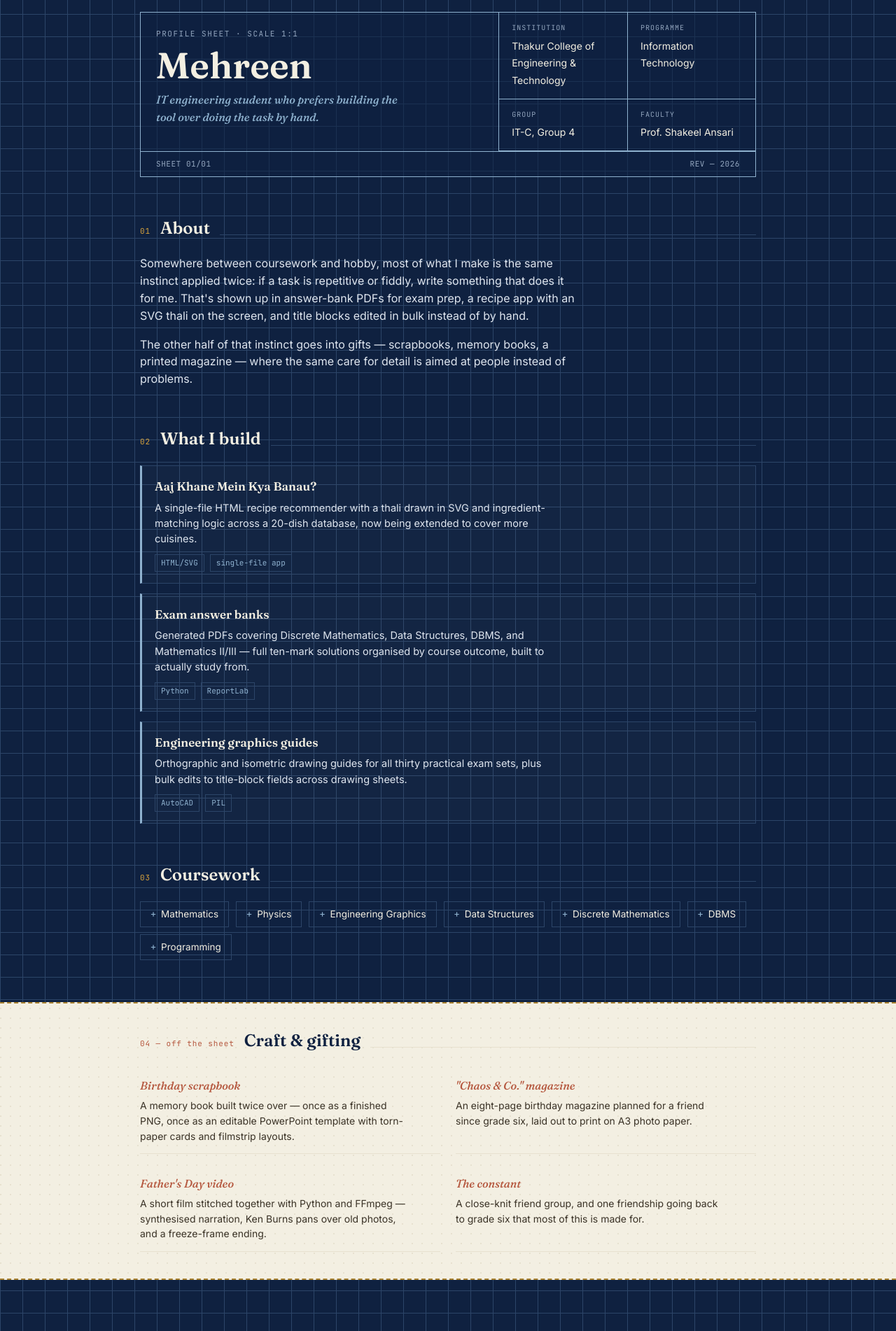
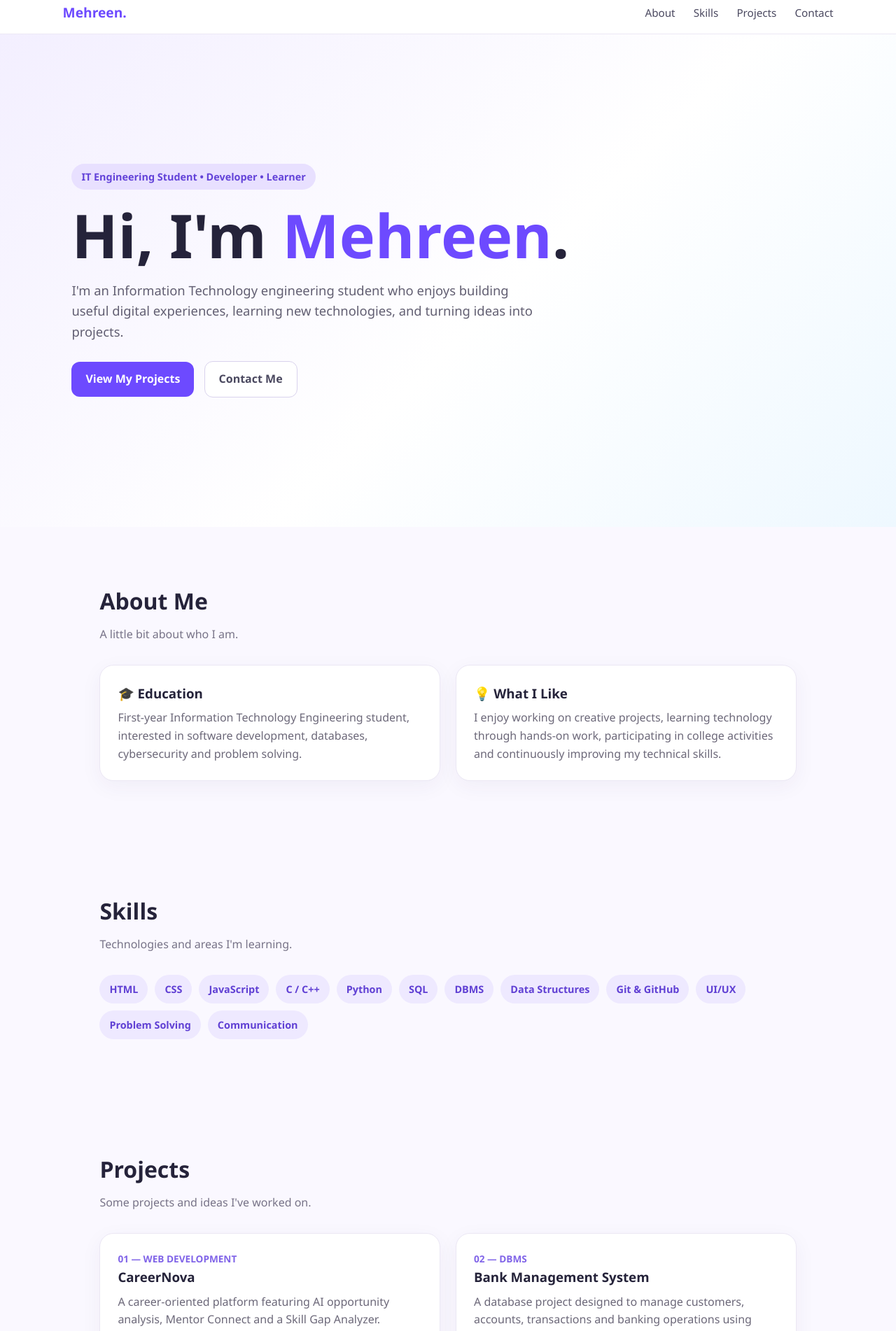
Before and after one commit to mehreen7907/myprofiletest, a plain HTML site: page index.html in a window 1280 px wide. Shown: the part 11-1913 px from the top of the page at 70% size. Drawn offline with Linux system fonts and the light colour scheme.

Commit message:
Revamp index.html to portfolio layout
Updated the profile sheet to a portfolio format with new styling and structure.

```diff
--- a/index.html
+++ b/index.html
@@ -2,410 +2,237 @@
 <html lang="en">
 <head>
   <meta charset="UTF-8">
-<meta name="viewport" content="width=device-width, initial-scale=1">
-<title>Mehreen — Profile Sheet</title>
-<link rel="preconnect" href="https://fonts.googleapis.com">
-<link href="https://fonts.googleapis.com/css2?family=Fraunces:ital,opsz,wght@0,9..144,400;0,9..144,600;1,9..144,500&family=JetBrains+Mono:wght@400;500;700&family=Inter:wght@400;500&display=swap" rel="stylesheet">
+  <meta name="viewport" content="width=device-width, initial-scale=1.0">
+  <title>Mehreen Shaikh | Portfolio</title>
   <style>
-  :root{
-    --ink:#0f2140;
-    --ink-2:#16294a;
-    --grid:#2c4568;
-    --paper:#f3efe2;
-    --paper-dim:#e7e1cf;
-    --line:#8fb2cf;
-    --gold:#d6a13c;
-    --gold-dim:#a9812f;
-    --clay:#b5583f;
-    --text-onink:#dfe6ef;
-    --text-onink-dim:#93a6bf;
+    * { box-sizing: border-box; margin: 0; padding: 0; }
+    html { scroll-behavior: smooth; }
+    body {
+      font-family: "Segoe UI", Arial, sans-serif;
+      line-height: 1.6;
+      color: #25233a;
+      background: #faf8ff;
     }
-  *{box-sizing:border-box;}
-  html,body{margin:0;padding:0;}
-  body{
-    background:var(--ink);
-    color:var(--text-onink);
-    font-family:'Inter', system-ui, sans-serif;
-    line-height:1.55;
-    background-image:
-      repeating-linear-gradient(0deg, var(--grid) 0px, var(--grid) 1px, transparent 1px, transparent 32px),
-      repeating-linear-gradient(90deg, var(--grid) 0px, var(--grid) 1px, transparent 1px, transparent 32px);
-    background-size:32px 32px;
-    opacity:0;
-    animation: fadein 0.9s ease forwards;
+    nav {
+      position: sticky; top: 0; z-index: 10;
+      background: rgba(255,255,255,.92);
+      backdrop-filter: blur(10px);
+      border-bottom: 1px solid #ece8f5;
+      padding: 14px 7%;
+      display: flex; justify-content: space-between; align-items: center;
     }
-  @keyframes fadein{ to{opacity:1;} }
-  @media (prefers-reduced-motion: reduce){
-    body{ animation:none; opacity:1; }
+    .logo { font-weight: 800; font-size: 1.2rem; color: #6d4aff; }
+    nav a { text-decoration: none; color: #4b4960; margin-left: 22px; font-size: .95rem; }
+    nav a:hover { color: #6d4aff; }
+    .hero {
+      min-height: 88vh; display: flex; align-items: center;
+      padding: 70px 8%;
+      background: linear-gradient(135deg, #f3efff, #fff 55%, #eef8ff);
     }
-
-  .sheet{
-    max-width:920px;
-    margin:0 auto;
-    padding:28px 20px 60px;
+    .hero-content { max-width: 800px; }
+    .tag {
+      display: inline-block; padding: 7px 14px; border-radius: 30px;
+      background: #e8e0ff; color: #6343d9; font-size: .9rem; font-weight: 600;
+      margin-bottom: 20px;
     }
-
-  /* ---------- title block ---------- */
-  .titleblock{
-    border:1.5px solid var(--line);
-    background:rgba(15,33,64,0.55);
-    backdrop-filter:blur(1px);
+    h1 { font-size: clamp(2.8rem, 7vw, 5.4rem); line-height: 1.05; margin-bottom: 18px; }
+    h1 span { color: #6d4aff; }
+    .hero p { max-width: 680px; color: #625f72; font-size: 1.15rem; margin-bottom: 28px; }
+    .buttons a {
+      display: inline-block; text-decoration: none; padding: 12px 20px;
+      border-radius: 12px; margin-right: 10px; font-weight: 700;
     }
-  .titleblock-top{
-    display:grid;
-    grid-template-columns:1.4fr 1fr;
-    border-bottom:1px solid var(--line);
+    .primary { background: #6d4aff; color: white; }
+    .secondary { border: 1px solid #d9d2ed; color: #4b4960; background: white; }
+    section { padding: 80px 8%; max-width: 1200px; margin: auto; }
+    .section-title { font-size: 2rem; margin-bottom: 10px; }
+    .section-subtitle { color: #777387; margin-bottom: 30px; }
+    .about-grid, .cards { display: grid; grid-template-columns: repeat(2, 1fr); gap: 22px; }
+    .card {
+      background: white; padding: 25px; border-radius: 20px;
+      border: 1px solid #ebe7f4; box-shadow: 0 8px 30px rgba(55,40,100,.05);
     }
-  .tb-name{
-    padding:22px 22px 18px;
-    border-right:1px solid var(--line);
+    .card h3 { margin-bottom: 8px; }
+    .card p { color: #6c6879; }
+    .skills { display: flex; flex-wrap: wrap; gap: 10px; }
+    .skill {
+      background: #eee9ff; color: #6040d4; padding: 9px 14px;
+      border-radius: 999px; font-weight: 600; font-size: .9rem;
     }
-  .tb-name .kicker{
-    font-family:'JetBrains Mono', monospace;
-    font-size:11px;
-    letter-spacing:.14em;
-    color:var(--text-onink-dim);
-    margin-bottom:10px;
+    .project {
+      display: flex; flex-direction: column; justify-content: space-between;
+      min-height: 190px;
     }
-  .tb-name h1{
-    font-family:'Fraunces', serif;
-    font-weight:600;
-    font-size:clamp(34px,6vw,52px);
-    margin:0;
-    color:var(--paper);
-    line-height:1.02;
+    .project .number { color: #8064e8; font-weight: 800; font-size: .85rem; }
+    .contact {
+      text-align: center; background: #201c35; color: white;
+      max-width: none; margin-top: 30px;
     }
-  .tb-name p{
-    font-family:'Fraunces', serif;
-    font-style:italic;
-    font-weight:500;
-    font-size:16px;
-    color:var(--line);
-    margin:10px 0 0;
-    max-width:34ch;
+    .contact p { color: #c9c4d9; margin: 10px auto 25px; max-width: 600px; }
+    footer { text-align: center; padding: 25px; background: #171429; color: #aaa5b9; font-size: .9rem; }
+    @media (max-width: 700px) {
+      nav { flex-direction: column; gap: 8px; }
+      nav a { margin: 0 7px; }
+      .about-grid, .cards { grid-template-columns: 1fr; }
+      .hero { min-height: 80vh; padding-top: 55px; }
     }
-  .tb-meta{
-    display:grid;
-    grid-template-columns:1fr 1fr;
-  }
-  .tb-cell{
-    padding:14px 18px;
-    border-left:1px solid var(--line);
-    border-bottom:1px solid var(--line);
-  }
-  .tb-cell:nth-child(odd){ border-left:none; }
-  .tb-cell .label{
-    font-family:'JetBrains Mono', monospace;
-    font-size:10px;
-    letter-spacing:.1em;
-    color:var(--text-onink-dim);
-    display:block;
-    margin-bottom:5px;
-  }
-  .tb-cell .value{
-    font-size:14px;
-    color:var(--paper);
-  }
-  .titleblock-strip{
-    display:flex;
-    justify-content:space-between;
-    padding:9px 22px;
-    font-family:'JetBrains Mono', monospace;
-    font-size:11px;
-    color:var(--text-onink-dim);
-    letter-spacing:.05em;
-  }
-
-  /* ---------- sections ---------- */
-  section{
-    margin-top:54px;
-    position:relative;
-  }
-  .sec-head{
-    display:flex;
-    align-items:baseline;
-    gap:14px;
-    margin-bottom:20px;
-  }
-  .sec-head .tag{
-    font-family:'JetBrains Mono', monospace;
-    font-size:11px;
-    color:var(--gold);
-    letter-spacing:.08em;
-    white-space:nowrap;
-  }
-  .sec-head h2{
-    font-family:'Fraunces', serif;
-    font-weight:600;
-    font-size:24px;
-    color:var(--paper);
-    margin:0;
-  }
-  .sec-head::after{
-    content:"";
-    flex:1;
-    height:1px;
-    background:var(--grid);
-    transform:translateY(2px);
-  }
-
-  .about p{
-    max-width:62ch;
-    font-size:16px;
-    color:var(--text-onink);
-  }
-  .about p + p{ margin-top:14px; }
-
-  /* builds */
-  .builds{
-    display:grid;
-    gap:14px;
-  }
-  .build{
-    border:1px solid var(--grid);
-    border-left:3px solid var(--line);
-    padding:16px 18px;
-    background:rgba(255,255,255,0.02);
-  }
-  .build h3{
-    font-family:'Fraunces', serif;
-    font-weight:600;
-    font-size:17px;
-    margin:0 0 6px;
-    color:var(--paper);
-  }
-  .build p{
-    margin:0 0 10px;
-    font-size:14.5px;
-    color:var(--text-onink);
-    max-width:64ch;
-  }
-  .toolrow{
-    display:flex;
-    flex-wrap:wrap;
-    gap:8px;
-  }
-  .tool{
-    font-family:'JetBrains Mono', monospace;
-    font-size:11px;
-    color:var(--line);
-    border:1px solid var(--grid);
-    padding:3px 8px;
-  }
-
-  /* coursework chips */
-  .chipfield{
-    display:flex;
-    flex-wrap:wrap;
-    gap:10px;
-  }
-  .chip{
-    font-size:13.5px;
-    color:var(--paper);
-    border:1px solid var(--grid);
-    padding:7px 14px;
-    position:relative;
-  }
-  .chip::before{
-    content:"+";
-    color:var(--line);
-    margin-right:7px;
-    font-family:'JetBrains Mono', monospace;
-  }
-
-  /* craft panel — distinct warm texture */
-  .craft{
-    background:var(--paper);
-    color:var(--ink);
-    margin-left:-20px;
-    margin-right:-20px;
-    padding:34px 20px 38px;
-    border-top:2px dashed var(--gold-dim);
-    border-bottom:2px dashed var(--gold-dim);
-    background-image:
-      radial-gradient(var(--paper-dim) 1px, transparent 1px);
-    background-size:14px 14px;
-  }
-  .craft .inner{ max-width:880px; margin:0 auto; }
-  .craft .sec-head h2{ color:var(--ink); }
-  .craft .sec-head .tag{ color:var(--clay); }
-  .craft .sec-head::after{ background:var(--paper-dim); }
-  .craft-grid{
-    display:grid;
-    grid-template-columns:1fr 1fr;
-    gap:16px 22px;
-  }
-  .craft-item{
-    padding:14px 0;
-    border-bottom:1px solid var(--paper-dim);
-  }
-  .craft-item h3{
-    font-family:'Fraunces', serif;
-    font-style:italic;
-    font-weight:500;
-    font-size:16px;
-    margin:0 0 5px;
-    color:var(--clay);
-  }
-  .craft-item p{
-    margin:0;
-    font-size:14px;
-    color:#3a3226;
-    max-width:44ch;
-  }
-
-  footer{
-    margin-top:54px;
-    display:flex;
-    justify-content:space-between;
-    align-items:center;
-    font-family:'JetBrains Mono', monospace;
-    font-size:11px;
-    color:var(--text-onink-dim);
-    letter-spacing:.05em;
-    border-top:1px solid var(--grid);
-    padding-top:14px;
-  }
-
-  @media (max-width:640px){
-    .titleblock-top{ grid-template-columns:1fr; }
-    .tb-name{ border-right:none; border-bottom:1px solid var(--line); }
-    .tb-meta{ grid-template-columns:1fr; }
-    .tb-cell{ border-left:none; }
-    .craft-grid{ grid-template-columns:1fr; }
-    footer{ flex-direction:column; align-items:flex-start; gap:6px; }
-  }
-
-  ::selection{ background:var(--gold); color:var(--ink); }
-  a{ color:var(--gold); }
-  :focus-visible{ outline:2px solid var(--gold); outline-offset:2px; }
   </style>
 </head>
 <body>
-<div class="sheet">
 
-  <div class="titleblock">
-    <div class="titleblock-top">
-      <div class="tb-name">
-        <div class="kicker">PROFILE SHEET · SCALE 1:1</div>
-        <h1>Mehreen</h1>
-        <p>IT engineering student who prefers building the tool over doing the task by hand.</p>
+  <nav>
+    <div class="logo">Mehreen.</div>
+    <div>
+      <a href="#about">About</a>
+      <a href="#skills">Skills</a>
+      <a href="#projects">Projects</a>
+      <a href="#contact">Contact</a>
     </div>
-      <div class="tb-meta">
-        <div class="tb-cell">
-          <span class="label">INSTITUTION</span>
-          <span class="value">Thakur College of Engineering &amp; Technology</span>
-        </div>
-        <div class="tb-cell">
-          <span class="label">PROGRAMME</span>
-          <span class="value">Information Technology</span>
-        </div>
-        <div class="tb-cell">
-          <span class="label">GROUP</span>
-          <span class="value">IT-C, Group 4</span>
-        </div>
-        <div class="tb-cell">
-          <span class="label">FACULTY</span>
-          <span class="value">Prof. Shakeel Ansari</span>
+  </nav>
+
+  <header class="hero">
+    <div class="hero-content">
+      <div class="tag">IT Engineering Student • Developer • Learner</div>
+      <h1>Hi, I'm <span>Mehreen</span>.</h1>
+      <p>
+        I'm an Information Technology engineering student who enjoys building
+        useful digital experiences, learning new technologies, and turning ideas
+        into projects.
+      </p>
+      <div class="buttons">
+        <a class="primary" href="#projects">View My Projects</a>
+        <a class="secondary" href="#contact">Contact Me</a>
       </div>
     </div>
+  </header>
+
+  <section id="about">
+    <h2 class="section-title">About Me</h2>
+    <p class="section-subtitle">A little bit about who I am.</p>
+    <div class="about-grid">
+      <div class="card">
+        <h3>🎓 Education</h3>
+        <p>
+          First-year Information Technology Engineering student, interested in
+          software development, databases, cybersecurity and problem solving.
+        </p>
       </div>
-    <div class="titleblock-strip">
-      <span>SHEET 01/01</span>
-      <span>REV — 2026</span>
+      <div class="card">
+        <h3>💡 What I Like</h3>
+        <p>
+          I enjoy working on creative projects, learning technology through
+          hands-on work, participating in college activities and continuously
+          improving my technical skills.
+        </p>
+      </div>
+    </div>
+  </section>
+
+  <section id="skills">
+    <h2 class="section-title">Skills</h2>
+    <p class="section-subtitle">Technologies and areas I'm learning.</p>
+    <div class="skills">
+      <span class="skill">HTML</span>
+      <span class="skill">CSS</span>
+      <span class="skill">JavaScript</span>
+      <span class="skill">C / C++</span>
+      <span class="skill">Python</span>
+      <span class="skill">SQL</span>
+      <span class="skill">DBMS</span>
+      <span class="skill">Data Structures</span>
+      <span class="skill">Git & GitHub</span>
+      <span class="skill">UI/UX</span>
+      <span class="skill">Problem Solving</span>
+      <span class="skill">Communication</span>
+    </div>
+  </section>
+
+  <section id="projects">
+    <h2 class="section-title">Projects</h2>
+    <p class="section-subtitle">Some projects and ideas I've worked on.</p>
+
+    <div class="cards">
+      <div class="card project">
+        <div>
+          <div class="number">01 — WEB DEVELOPMENT</div>
+          <h3>CareerNova</h3>
+          <p>
+            A career-oriented platform featuring AI opportunity analysis,
+            Mentor Connect and a Skill Gap Analyzer.
+          </p>
         </div>
       </div>
 
-  <section class="about">
-    <div class="sec-head">
-      <span class="tag">01</span>
-      <h2>About</h2>
-    </div>
-    <p>Somewhere between coursework and hobby, most of what I make is the same instinct applied twice: if a task is repetitive or fiddly, write something that does it for me. That's shown up in answer-bank PDFs for exam prep, a recipe app with an SVG thali on the screen, and title blocks edited in bulk instead of by hand.</p>
-    <p>The other half of that instinct goes into gifts — scrapbooks, memory books, a printed magazine — where the same care for detail is aimed at people instead of problems.</p>
-  </section>
-
-  <section>
-    <div class="sec-head">
-      <span class="tag">02</span>
-      <h2>What I build</h2>
-    </div>
-    <div class="builds">
-      <div class="build">
-        <h3>Aaj Khane Mein Kya Banau?</h3>
-        <p>A single-file HTML recipe recommender with a thali drawn in SVG and ingredient-matching logic across a 20-dish database, now being extended to cover more cuisines.</p>
-        <div class="toolrow">
-          <span class="tool">HTML/SVG</span><span class="tool">single-file app</span>
+      <div class="card project">
+        <div>
+          <div class="number">02 — DBMS</div>
+          <h3>Bank Management System</h3>
+          <p>
+            A database project designed to manage customers, accounts,
+            transactions and banking operations using SQL.
+          </p>
         </div>
       </div>
-      <div class="build">
-        <h3>Exam answer banks</h3>
-        <p>Generated PDFs covering Discrete Mathematics, Data Structures, DBMS, and Mathematics II/III — full ten-mark solutions organised by course outcome, built to actually study from.</p>
-        <div class="toolrow">
-          <span class="tool">Python</span><span class="tool">ReportLab</span>
+
+      <div class="card project">
+        <div>
+          <div class="number">03 — CYBERSECURITY</div>
+          <h3>PhishGuard</h3>
+          <p>
+            A cybersecurity project concept focused on helping users identify
+            and understand phishing threats.
+          </p>
         </div>
       </div>
-      <div class="build">
-        <h3>Engineering graphics guides</h3>
-        <p>Orthographic and isometric drawing guides for all thirty practical exam sets, plus bulk edits to title-block fields across drawing sheets.</p>
-        <div class="toolrow">
-          <span class="tool">AutoCAD</span><span class="tool">PIL</span>
+
+      <div class="card project">
+        <div>
+          <div class="number">04 — COLLEGE PROJECT</div>
+          <h3>Campus Explorer</h3>
+          <p>
+            A presentation and concept exploring useful information and
+            resources for students navigating campus life.
+          </p>
         </div>
       </div>
     </div>
   </section>
 
   <section>
-    <div class="sec-head">
-      <span class="tag">03</span>
-      <h2>Coursework</h2>
+    <h2 class="section-title">Achievements & Activities</h2>
+    <p class="section-subtitle">Things I'm proud to be involved in.</p>
+    <div class="cards">
+      <div class="card">
+        <h3>🏆 Special Recognition</h3>
+        <p>Received special recognition for work on the CareerNova project.</p>
       </div>
-    <div class="chipfield">
-      <span class="chip">Mathematics</span>
-      <span class="chip">Physics</span>
-      <span class="chip">Engineering Graphics</span>
-      <span class="chip">Data Structures</span>
-      <span class="chip">Discrete Mathematics</span>
-      <span class="chip">DBMS</span>
-      <span class="chip">Programming</span>
+      <div class="card">
+        <h3>🎨 College Activities</h3>
+        <p>Active in college committees, event planning, publications and creative work.</p>
+      </div>
+      <div class="card">
+        <h3>💻 Technical Growth</h3>
+        <p>Building a foundation in programming, DBMS, data structures and web development.</p>
+      </div>
+      <div class="card">
+        <h3>🚀 Future Goal</h3>
+        <p>Looking forward to internships and developing stronger software engineering skills.</p>
+      </div>
     </div>
   </section>
 
-</div>
+  <section id="contact" class="contact">
+    <h2 class="section-title">Let's Connect</h2>
+    <p>
+      Interested in collaborating, discussing a project, or connecting with me?
+      I'd love to hear from you.
+    </p>
+    <a class="primary buttons" href="mailto:your.email@example.com">Email Me</a>
+  </section>
 
-<div class="craft">
-  <div class="inner">
-    <div class="sec-head">
-      <span class="tag">04 — off the sheet</span>
-      <h2>Craft &amp; gifting</h2>
-    </div>
-    <div class="craft-grid">
-      <div class="craft-item">
-        <h3>Birthday scrapbook</h3>
-        <p>A memory book built twice over — once as a finished PNG, once as an editable PowerPoint template with torn-paper cards and filmstrip layouts.</p>
-      </div>
-      <div class="craft-item">
-        <h3>"Chaos &amp; Co." magazine</h3>
-        <p>An eight-page birthday magazine planned for a friend since grade six, laid out to print on A3 photo paper.</p>
-      </div>
-      <div class="craft-item">
-        <h3>Father's Day video</h3>
-        <p>A short film stitched together with Python and FFmpeg — synthesised narration, Ken Burns pans over old photos, and a freeze-frame ending.</p>
-      </div>
-      <div class="craft-item">
-        <h3>The constant</h3>
-        <p>A close-knit friend group, and one friendship going back to grade six that most of this is made for.</p>
-      </div>
-    </div>
-  </div>
-</div>
-
-<div class="sheet">
   <footer>
-    <span>MEHREEN — PROFILE</span>
-    <span>DRAWN BY HAND, ASSEMBLED BY SCRIPT</span>
+    © 2026 Mehreen Shaikh • Built with HTML & CSS
   </footer>
-</div>
 
 </body>
 </html>
```
Lines whose indentation alone changed are shown as unchanged.
